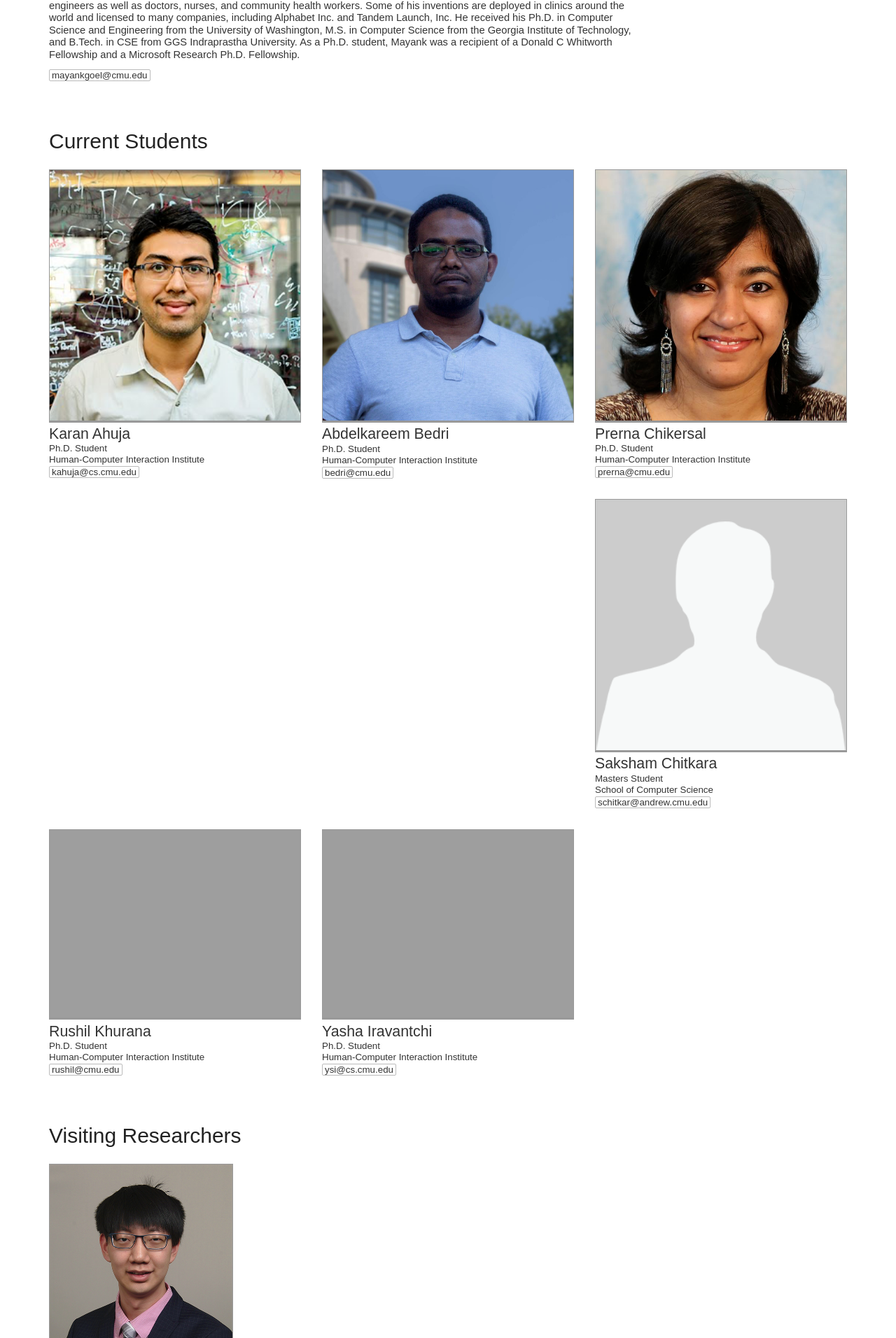
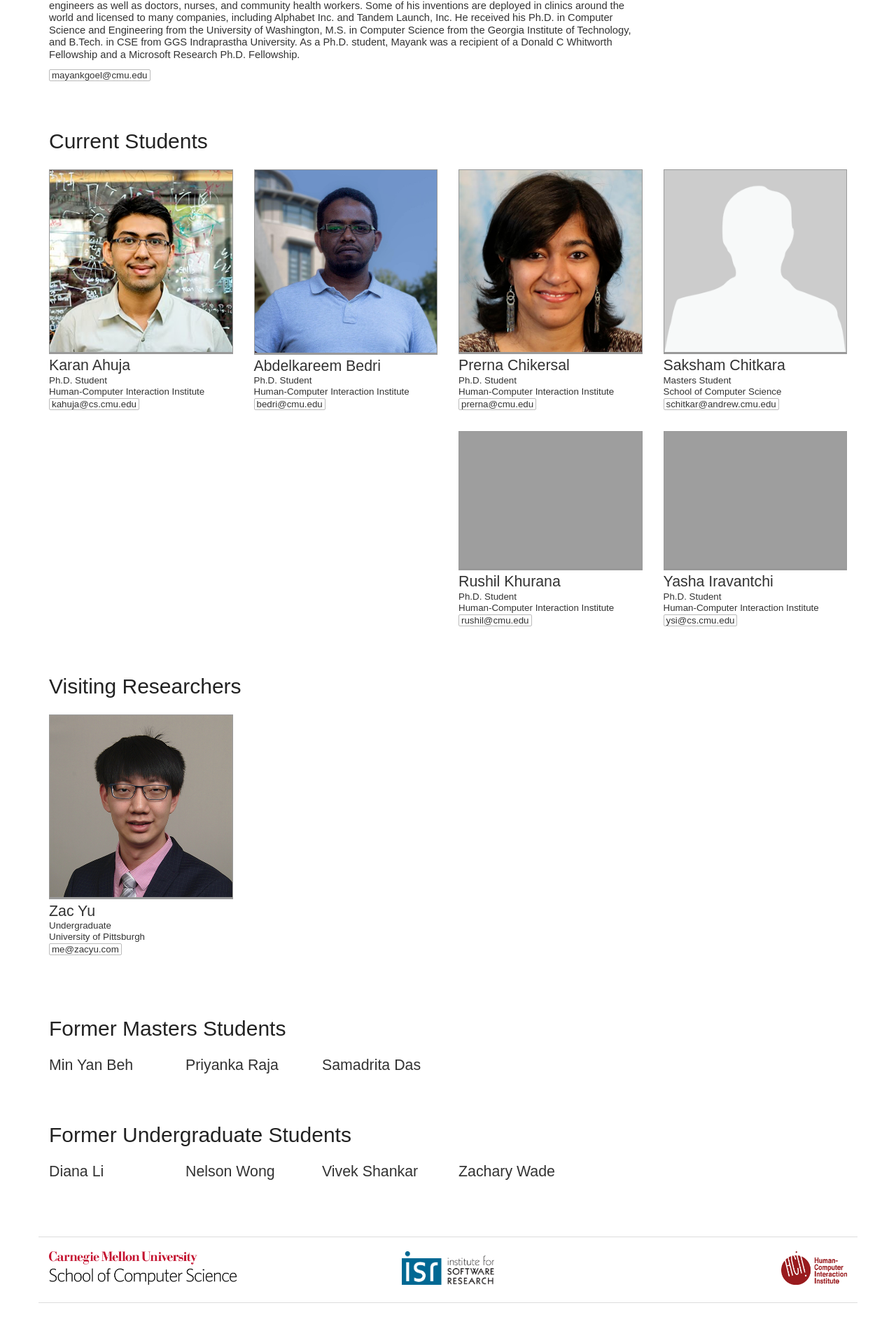
Before and after one commit to cmusmashlab/cmusmashlab.github.io, a Jekyll site: the page built from members/index.html, in a window 1280 px wide. Shown: the part 731-2643 px from the top of the page at 70% size. Built offline with Jekyll 4.4.1, drawn with Linux system fonts in a browser that asks for light colours; after the commit the page ends 2593 px from its top, so only the background shows below that.

Commit message:
Update index.html

```diff
--- a/members/index.html
+++ b/members/index.html
@@ -16,7 +16,7 @@
 {% assign member = goel %}
 <h1>Faculty</h1>
 <div class="row">
-  <div class="member-badge col-md-4 col-sm-4 col-xs-4">
+  <div class="member-badge col-md-4 col-md-4 col-md-4">
     <div class="image">{% if member.website != nil %}<a href="{{ member.website }}">{% endif %}<img src="{{site.url}}{{member.image}}"/>{% if member.website != nil %}</a>{% endif %}</div>
   </div>
   <div class="member-badge col-md-9 col-sm-9 col-xs-8">
@@ -37,7 +37,7 @@
   {% assign affiliation = site.data.affiliations[member.affiliation] %}
   {% assign degree = member.degree %}
 
-  <div class="member-badge col-md-4 col-sm-4 col-xs-4">
+  <div class="member-badge col-sm-3 col-sm-3 col-xs-3">
     <div class="image">{% if member.website != nil %}<a href="{{ member.website }}">{% endif %}<img src="{{site.url}}{{member.image}}"/>{% if member.website != nil %}</a>{% endif %}</div>
     <div class="details">
       <div class="name">{% if member.website == nil %}{{ member.name }}{% else %}<a href="{{ member.website }}">{{ member.name }}</a>{% endif %}</div>
```
